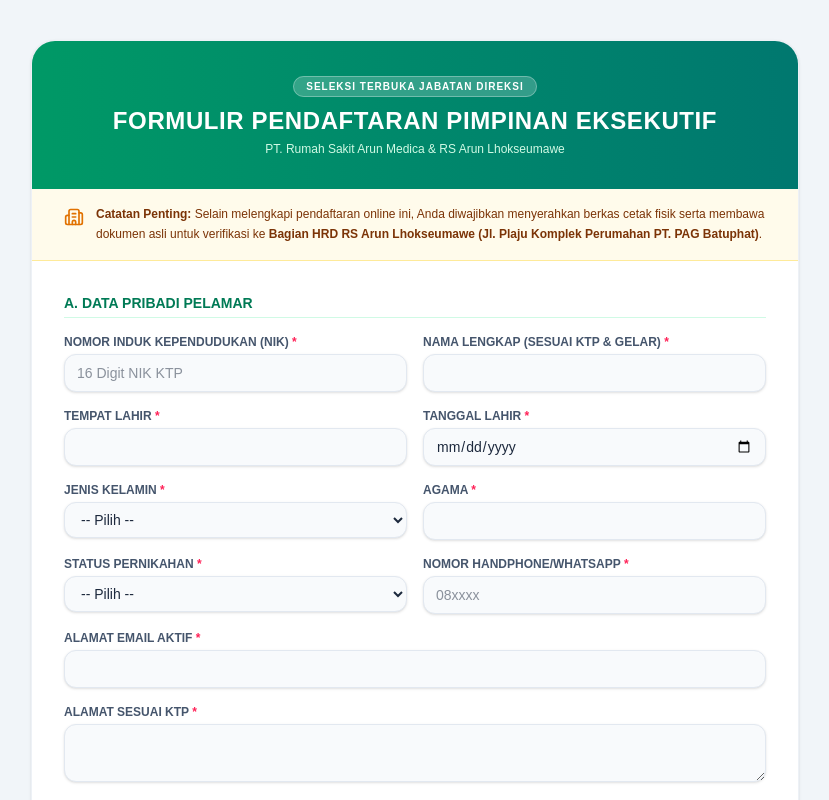
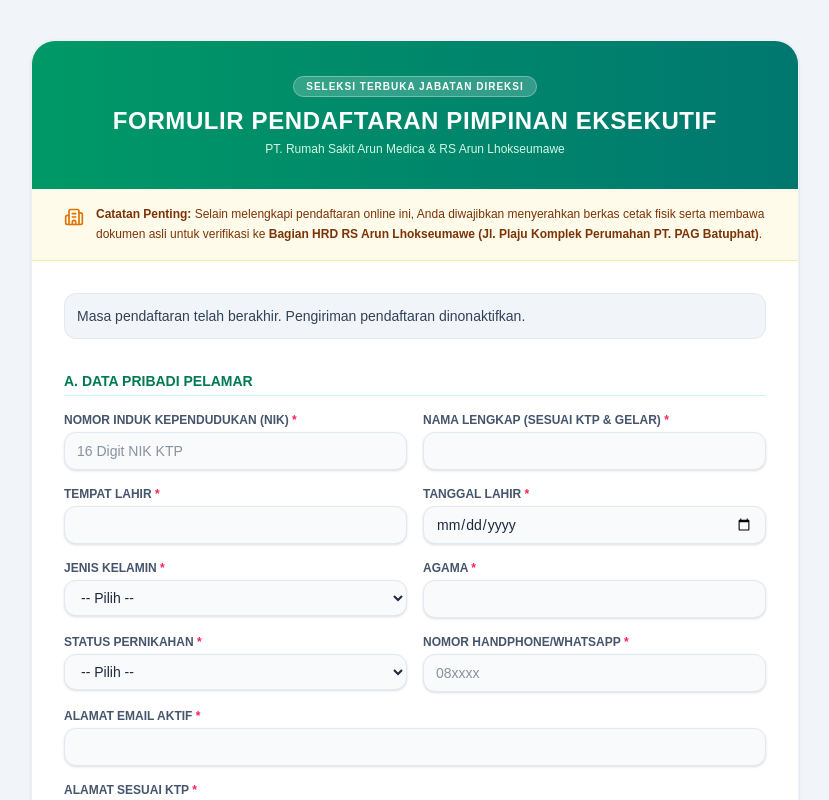
Before and after one commit to rsuarunofficial-boop/rekrutmen-rs-arun, a Next.js app: page /pendaftaran in a window 1280 px wide. Shown: the top 800 px of the page, without its empty margins (225-1054 px from the left). Built offline with nearby package versions, Linux system fonts and the light colour scheme.

Commit message:
tutup pendaftaran

```diff
--- a/app/page.tsx
+++ b/app/page.tsx
@@ -44,7 +44,7 @@
           </p>
           <div className="pt-4 flex flex-col sm:flex-row justify-center items-center gap-3">
             <Link
-              href="/pendaftaran"
+              href="#"
               className="w-full sm:w-auto bg-emerald-600 hover:bg-emerald-700 text-white font-bold py-3.5 px-8 rounded-2xl text-sm transition shadow-sm flex items-center justify-center gap-2"
             >
               Formulir Pendaftaran <ArrowRight className="w-4 h-4" />
--- a/app/pendaftaran/page.tsx
+++ b/app/pendaftaran/page.tsx
@@ -34,6 +34,10 @@
   const [sukses, setSukses] = useState(false);
   const [errorMsg, setErrorMsg] = useState('');
   const [setuju, setSetuju] = useState(false);
+
+  // Toggle pendaftaran: false = ditutup (masa pendaftaran berakhir)
+  // Ubah menjadi `true` jika ingin membuka kembali pendaftaran.
+  const isRegistrationOpen = false;
 
   // State Form Data
   const [form, setForm] = useState<FormState>({
@@ -169,6 +173,12 @@
             <div className="bg-rose-50 text-rose-600 p-3 rounded-xl flex items-center gap-2 text-xs border border-rose-100">
               <AlertCircle className="w-4 h-4 shrink-0" />
               <span>{errorMsg}</span>
+            </div>
+          )}
+
+          {!isRegistrationOpen && (
+            <div className="bg-slate-100 text-slate-700 p-3 rounded-xl text-sm border border-slate-200">
+              Masa pendaftaran telah berakhir. Pengiriman pendaftaran dinonaktifkan.
             </div>
           )}
 
@@ -333,7 +343,7 @@
           </div>
 
           {/* Button Submit */}
-          <button type="submit" disabled={loading || !setuju} className="w-full bg-emerald-600 hover:bg-emerald-700 disabled:bg-slate-300 text-white font-bold py-3.5 px-4 rounded-xl transition flex items-center justify-center gap-2 shadow-sm text-sm">
+          <button type="submit" disabled={loading || !setuju || !isRegistrationOpen} className="w-full bg-emerald-600 hover:bg-emerald-700 disabled:bg-slate-300 text-white font-bold py-3.5 px-4 rounded-xl transition flex items-center justify-center gap-2 shadow-sm text-sm">
             {loading ? <><Loader2 className="w-4 h-4 animate-spin" /><span>Mengunggah Berkas & Data Direksi...</span></> : <span>Kirim Pendaftaran Direksi Online</span>}
           </button>
         </form>
```
